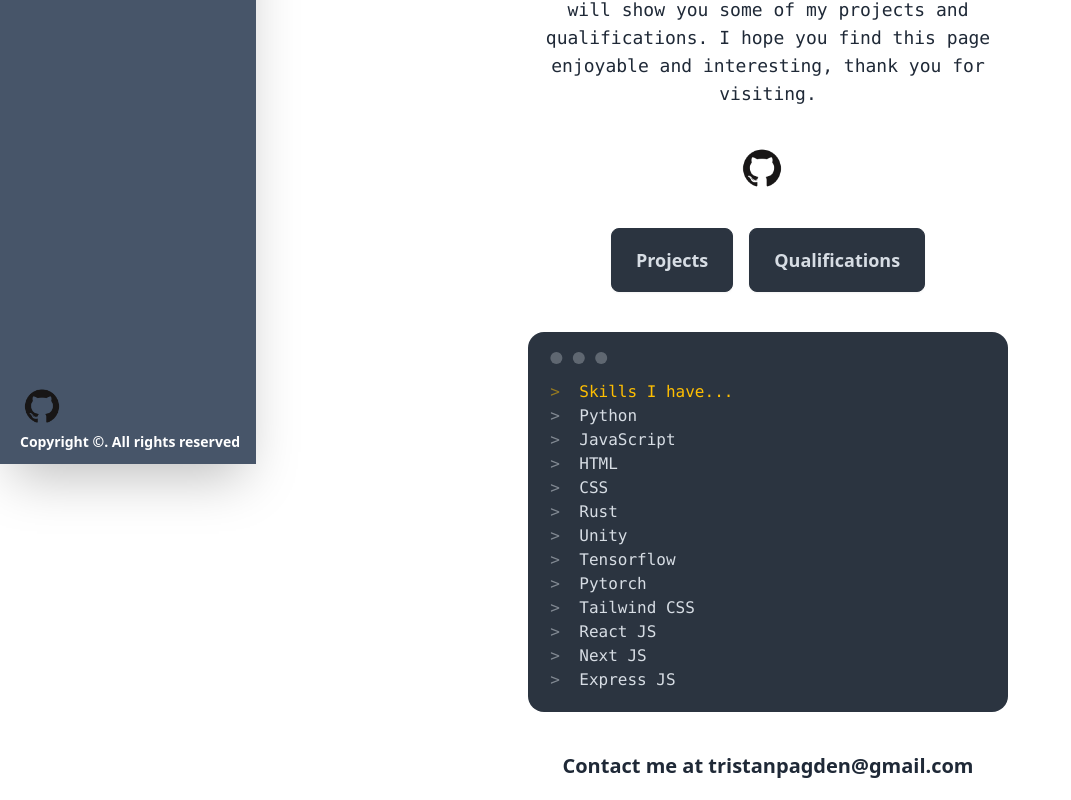
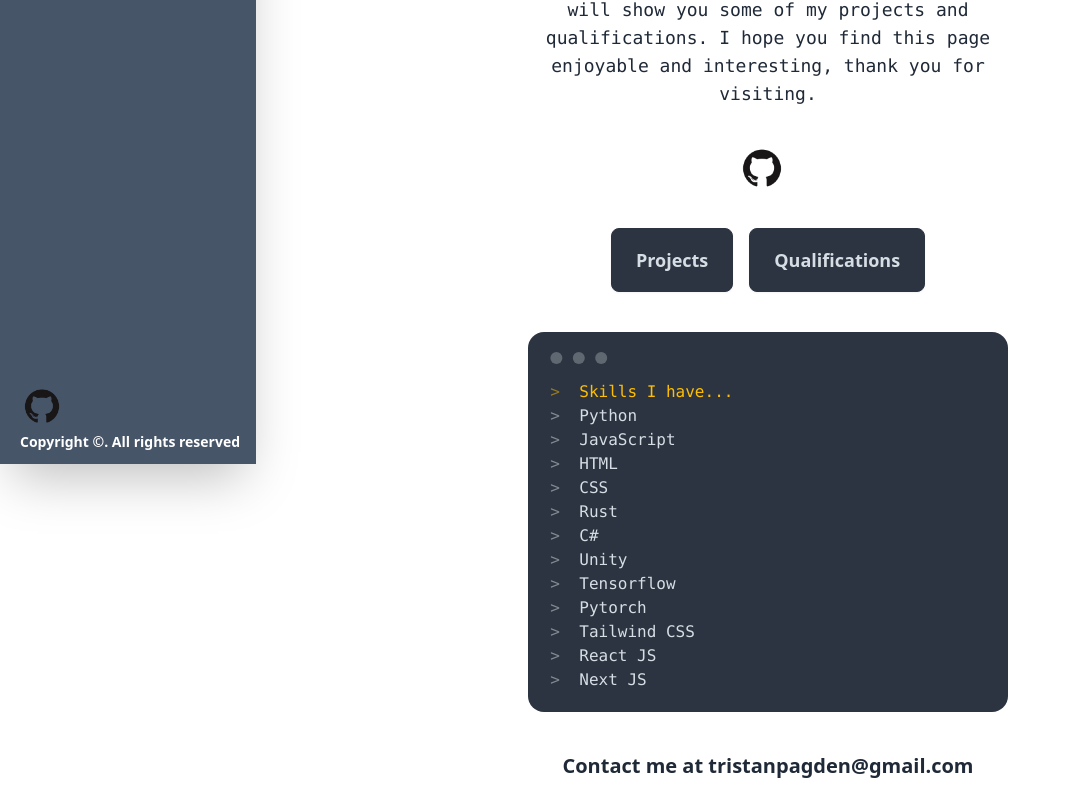
Before and after one commit to TristanPagden/personalwebsite, a Next.js app: page / in a window 1280 px wide. Shown: the part 336-1136 px from the top of the page, without its empty margins (0-1071 px from the left). Built offline with nearby package versions, Linux system fonts and the light colour scheme.

Commit message:
Update page.js

```diff
--- a/src/app/page.js
+++ b/src/app/page.js
@@ -37,13 +37,13 @@ export default function Home() {
           <pre data-prefix=">"><code>HTML</code></pre>
           <pre data-prefix=">"><code>CSS</code></pre>
           <pre data-prefix=">"><code>Rust</code></pre>
+          <pre data-prefix=">"><code>C#</code></pre>
           <pre data-prefix=">"><code>Unity</code></pre>
           <pre data-prefix=">"><code>Tensorflow</code></pre>
           <pre data-prefix=">"><code>Pytorch</code></pre>
           <pre data-prefix=">"><code>Tailwind CSS</code></pre>
           <pre data-prefix=">"><code>React JS</code></pre>
           <pre data-prefix=">"><code>Next JS</code></pre>
-          <pre data-prefix=">"><code>Express JS</code></pre>
         </div>
       </div>
       <h1 className='mt-1 mb-5 text-xl font-bold text-center'>Contact me at tristanpagden@gmail.com</h1>
```
